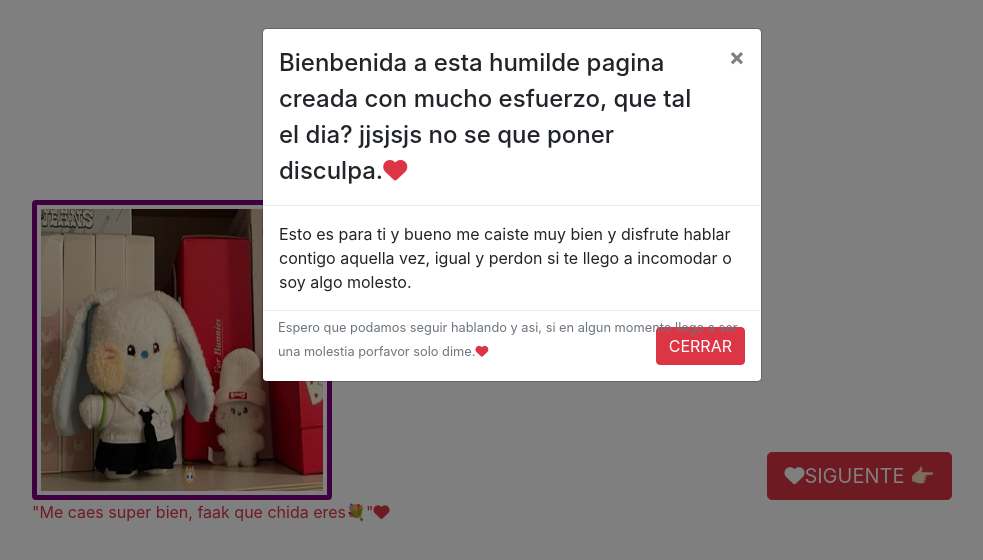
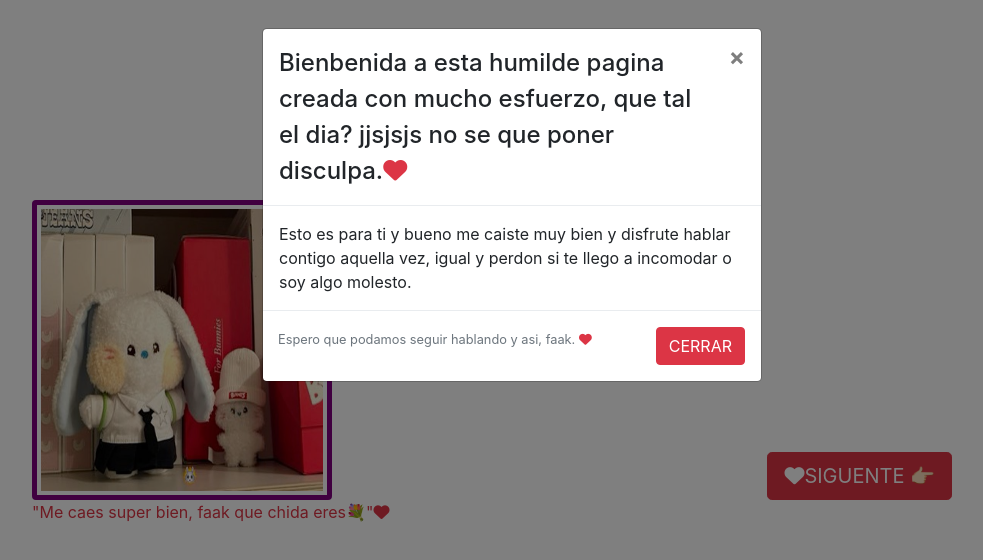
Before and after one commit to AguaDLimonUwu/AwuaDhorchataUwu.github.io, a plain HTML site: page index.html in a window 1280 px wide. Shown: the whole page, without its empty margins (128-1111 px from the left). Drawn offline with nearby package versions, Linux system fonts and the light colour scheme.

Commit message:
Update index.html

```diff
--- a/index.html
+++ b/index.html
@@ -25,7 +25,7 @@
                 </div>
 
                 <div class="modal-footer">
-                    <p style="position:absolute;left:15px"><small class='text-muted'>Espero que podamos seguir hablando y asi, si en algun momento llego a ser una molestia porfavor solo dime.<i class='fa fa-heart text-danger'></i> </small></p>
+                    <p style="position:absolute;left:15px"><small class='text-muted'>Espero que podamos seguir hablando y asi, faak. <i class='fa fa-heart text-danger'></i> </small></p>
                     <button type="button" class="btn btn-danger" data-dismiss="modal">CERRAR</button>
                 </div>
 
```
